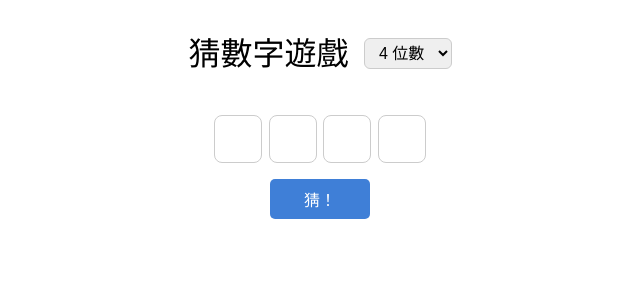
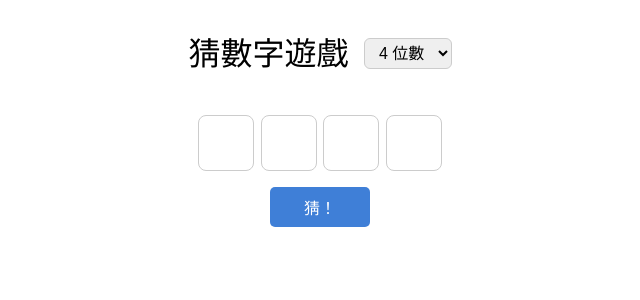
Before and after one commit to amberlin10706/bulls-and-cows, a React (Vite) app: page / in a window 1280 px wide. Shown: the top 300 px of the page, without its empty margins (320-960 px from the left). Built offline with nearby package versions, Linux system fonts and the light colour scheme.

Commit message:
wider input

```diff
--- a/src/App.css
+++ b/src/App.css
@@ -17,8 +17,8 @@ button {
 }
 
 input {
-    width: 3rem;
-    height: 3rem;
+    width: 3.5rem;
+    height: 3.5rem;
     font-size: 1.5rem;
     text-align: center;
     border: 1px solid #ccc;
```
